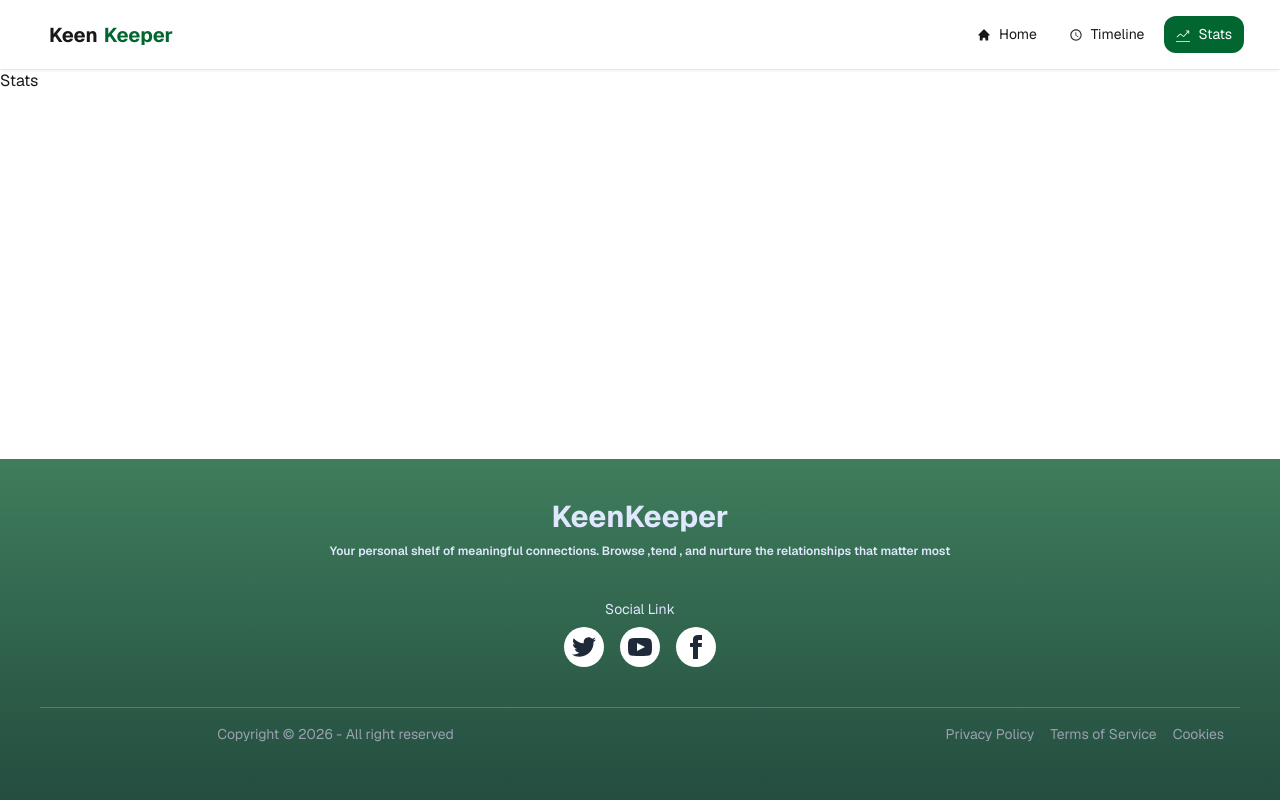
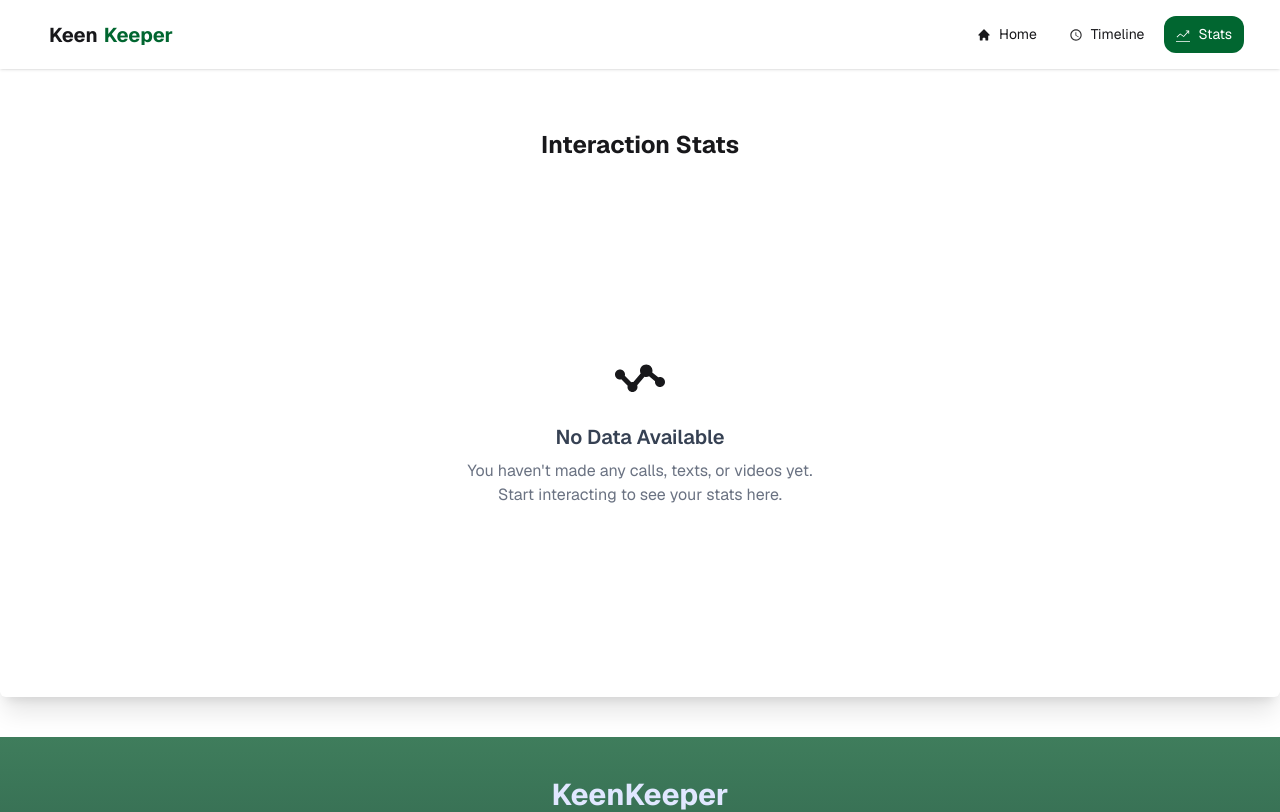
Before and after one commit to Abdhullah-Al-Maruf/keepkepper-asssignment-7, a React (Vite) app: page /stats in a window 1280 px wide. Shown: the top 812 px of the page. Built offline with nearby package versions, Linux system fonts and the light colour scheme.

Commit message:
stats page added and emty data state designed for state page

```diff
--- a/package.json
+++ b/package.json
@@ -18,6 +18,7 @@
     "react-router": "^7.14.1",
     "react-router-dom": "^7.14.1",
     "react-toastify": "^11.0.5",
+    "recharts": "^3.8.1",
     "tailwindcss": "^4.2.2"
   },
   "devDependencies": {
--- a/src/pages/Stats/Stats.jsx
+++ b/src/pages/Stats/Stats.jsx
@@ -1,9 +1,83 @@
-import React from 'react';
+import React, { useContext } from 'react';
+import { HistoryContext } from '../../context/TimelineContext';
+import { PieChart, Pie, Cell, Tooltip, Legend, ResponsiveContainer } from 'recharts';
+import { BiStats } from 'react-icons/bi';
+
 
 const Stats = () => {
+    const { personData } = useContext(HistoryContext);
+
+    // 1. Calculate Counts
+    const counts = personData.reduce(
+        (acc, item) => {
+            if (item.type === "Call") acc.call++;
+            else if (item.type === "Text") acc.text++;
+            else if (item.type === "Video") acc.video++;
+            return acc;
+        },
+        { call: 0, text: 0, video: 0 }
+    );
+
+
+    const data = [
+        { name: "Call", value: counts.call },
+        { name: "Text", value: counts.text },
+        { name: "Video", value: counts.video },
+    ];
+
+
+    const COLORS = ["#0088FE", "#00C49F", "#FF8042"];
+//  check the value is empty or not
+    const isempty = data.every(i => i.value === 0);
+
     return (
-        <div>
-           Stats
+        <div className="flex flex-col  rounded-md mt-10 mb-10 shadow-xl container mx-auto items-center justify-center  p-5">
+            <h2 className="text-2xl font-bold mb-4">Interaction Stats</h2>
+
+
+            <div style={{ width: '100%', height: 500 }}>
+
+                {
+
+                    isempty ? <div className="flex flex-col items-center justify-center h-full text-center p-10">
+
+                        <div className="text-6xl mb-4"><BiStats/></div>
+
+                        <h3 className="text-xl font-semibold text-gray-700">
+                            No Data Available
+                        </h3>
+
+                        <p className="text-gray-500 mt-2 max-w-sm">
+                            You haven't made any calls, texts, or videos yet. Start interacting to see your stats here.
+                        </p>
+
+                    </div> : <ResponsiveContainer>
+                        <PieChart>
+                            <Pie
+                                data={data}
+                                cx="50%"
+                                cy="50%"
+                                innerRadius={50}
+                                outerRadius={120}
+                                fill="#8884d8"
+                                paddingAngle={5}
+                                dataKey="value"
+                                cornerRadius={10}
+                            >
+                                {data.map((entry, index) => (
+                                    <Cell key={`cell-${index}`} fill={COLORS[index % COLORS.length]} />
+                                ))}
+                            </Pie>
+                            <Tooltip />
+                            <Legend verticalAlign="bottom" height={36} />
+
+                        </PieChart>
+                    </ResponsiveContainer>
+                }
+
+            </div>
+
+
         </div>
     );
 };
```
Also changed, not shown: 1 other file (tests, documents, lock files or other folders).
